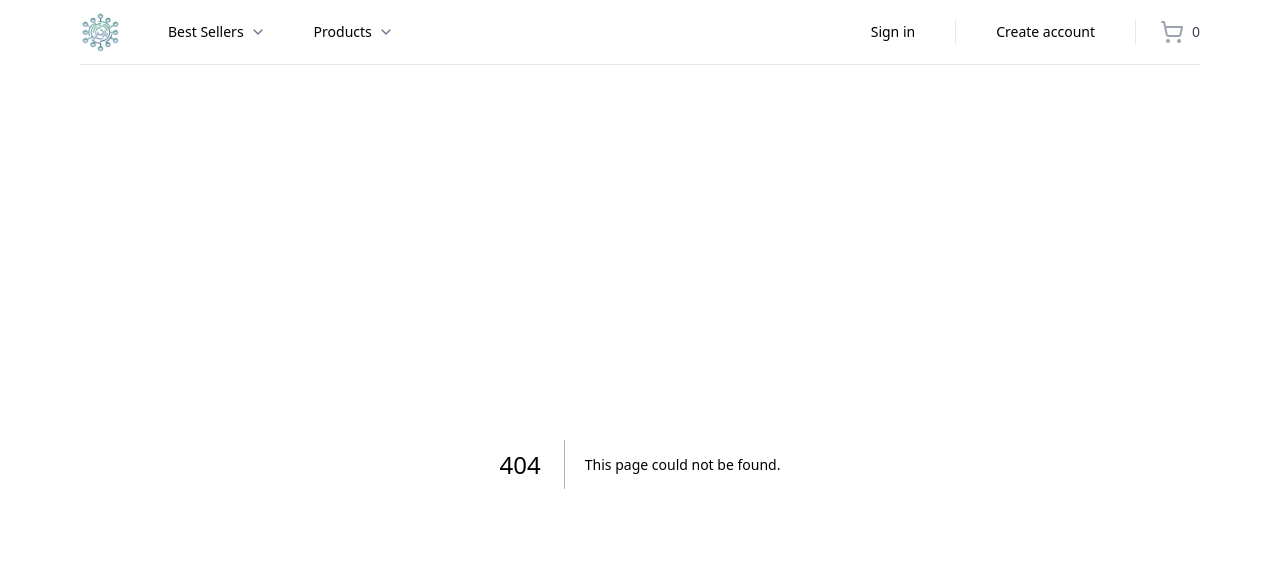
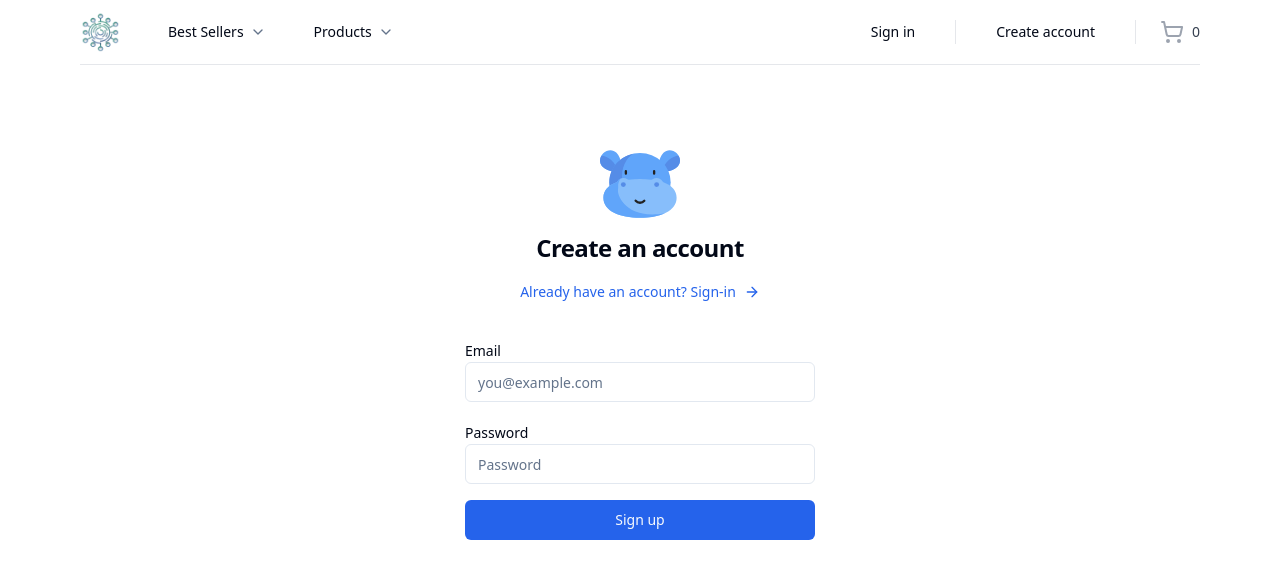
Before and after one commit to Dayo2803/gadget_hub, a Next.js app: page /sign-up in a window 1280 px wide. Before the commit this address had no page. Shown: the top 578 px of the page. Built offline with nearby package versions, Linux system fonts and the light colour scheme.

Commit message:
signup page

```diff
--- /dev/null
+++ b/src/app/(auth)/sign-up/page.tsx
@@ -0,0 +1,103 @@
+'use client';
+
+import { Icons } from "@/components/Icons";
+import { Button, buttonVariants } from "@/components/ui/button";
+import Link from "next/link";
+import { ArrowRight } from 'lucide-react';
+import { Input } from '@/components/ui/input';
+import { Label } from '@/components/ui/label';
+import { cn } from '@/lib/utils';
+import { zodResolver } from '@hookform/resolvers/zod';
+import { AuthCredentialsValidator, TAuthCredentialsValidator } from '@/lib/validators/account-credentials-validator';
+import { useForm } from "react-hook-form";
+
+const Page = () => {
+  const {
+    register,
+    handleSubmit,
+    formState: { errors },
+  } = useForm<TAuthCredentialsValidator>({
+    resolver: zodResolver(AuthCredentialsValidator),
+  });
+
+  const onSubmit = ({
+    email,
+    password,
+  }: TAuthCredentialsValidator) => {
+    // handle the form submission
+    console.log({ email, password });
+    // Here, you can add your mutation logic, such as an API call
+  };
+
+  return (
+    <>
+      <div className='container relative flex pt-20 flex-col items-center justify-center lg:px-0'>
+        <div className='mx-auto flex w-full flex-col justify-center space-y-6 sm:w-[350px]'>
+          <div className='flex flex-col items-center space-y-2 text-center'>
+            <Icons.logo className='h-20 w-20' />
+            <h1 className='text-2xl font-semibold tracking-tight'>
+              Create an account
+            </h1>
+
+            <Link
+              className={buttonVariants({
+                variant: 'link',
+                className: 'gap-1.5',
+              })}
+              href='/sign-in'
+            >
+              Already have an account? Sign-in
+              <ArrowRight className='h-4 w-4' />
+            </Link>
+          </div>
+
+          <div className='grid gap-6'>
+            <form onSubmit={handleSubmit(onSubmit)}>
+              <div className='grid gap-2'>
+                {/* Email Input */}
+                <div className='grid gap-1 py-2'>
+                  <Label htmlFor='email'>Email</Label>
+                  <Input
+                    {...register('email')}
+                    className={cn({
+                      'focus-visible:ring-red-500': errors.email,
+                    })}
+                    placeholder='you@example.com'
+                  />
+                  {errors?.email && (
+                    <p className='text-sm text-red-500'>
+                      {errors.email.message}
+                    </p>
+                  )}
+                </div>
+
+                {/* Password Input */}
+                <div className='grid gap-1 py-2'>
+                  <Label htmlFor='password'>Password</Label>
+                  <Input
+                    {...register('password')}
+                    type='password'
+                    className={cn({
+                      'focus-visible:ring-red-500': errors.password,
+                    })}
+                    placeholder='Password'
+                  />
+                  {errors?.password && (
+                    <p className='text-sm text-red-500'>
+                      {errors.password.message}
+                    </p>
+                  )}
+                </div>
+
+                {/* Submit Button */}
+                <Button type='submit'>Sign up</Button>
+              </div>
+            </form>
+          </div>
+        </div>
+      </div>
+    </>
+  );
+};
+
+export default Page;
--- /dev/null
+++ b/src/components/ui/input.tsx
@@ -0,0 +1,25 @@
+import * as React from "react"
+
+import { cn } from "@/lib/utils"
+
+export interface InputProps
+  extends React.InputHTMLAttributes<HTMLInputElement> {}
+
+const Input = React.forwardRef<HTMLInputElement, InputProps>(
+  ({ className, type, ...props }, ref) => {
+    return (
+      <input
+        type={type}
+        className={cn(
+          "flex h-10 w-full rounded-md border border-input bg-background px-3 py-2 text-sm ring-offset-background file:border-0 file:bg-transparent file:text-sm file:font-medium file:text-foreground placeholder:text-muted-foreground focus-visible:outline-none focus-visible:ring-2 focus-visible:ring-ring focus-visible:ring-offset-2 disabled:cursor-not-allowed disabled:opacity-50",
+          className
+        )}
+        ref={ref}
+        {...props}
+      />
+    )
+  }
+)
+Input.displayName = "Input"
+
+export { Input }
--- /dev/null
+++ b/src/components/ui/label.tsx
@@ -0,0 +1,26 @@
+"use client"
+
+import * as React from "react"
+import * as LabelPrimitive from "@radix-ui/react-label"
+import { cva, type VariantProps } from "class-variance-authority"
+
+import { cn } from "@/lib/utils"
+
+const labelVariants = cva(
+  "text-sm font-medium leading-none peer-disabled:cursor-not-allowed peer-disabled:opacity-70"
+)
+
+const Label = React.forwardRef<
+  React.ElementRef<typeof LabelPrimitive.Root>,
+  React.ComponentPropsWithoutRef<typeof LabelPrimitive.Root> &
+    VariantProps<typeof labelVariants>
+>(({ className, ...props }, ref) => (
+  <LabelPrimitive.Root
+    ref={ref}
+    className={cn(labelVariants(), className)}
+    {...props}
+  />
+))
+Label.displayName = LabelPrimitive.Root.displayName
+
+export { Label }
--- /dev/null
+++ b/src/lib/validators/account-credentials-validator.ts
@@ -0,0 +1,12 @@
+import { z } from "zod"
+
+export const AuthCredentialsValidator = z.object({
+  email: z.string().email(),
+  password: z.string().min(8, {
+    message: 'Password must be at least 8 characters long.',
+  }),
+})
+
+export type TAuthCredentialsValidator = z.infer<
+  typeof AuthCredentialsValidator
+>
```
Also changed, not shown: package.json (+6 -1 lines), src/lib/validators/query-validator.ts (added, +9 -0 lines), 1 other file (tests, documents, lock files or other folders).
